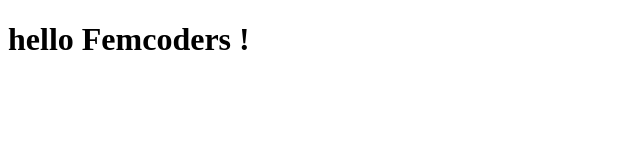
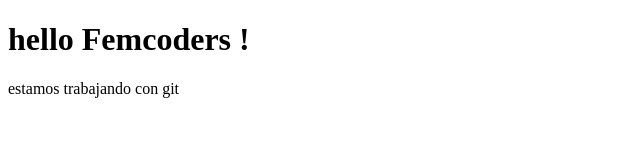
Before and after one commit to scorcuera/git-test, a plain HTML site: page index.html in a window 1280 px wide. Shown: the whole page, without its empty margins (0-640 px from the left). Drawn offline with Linux system fonts and the light colour scheme.

Commit message:
added a message to index.html

```diff
--- a/index.html
+++ b/index.html
@@ -8,5 +8,6 @@
 </head>
 <body>
     <h1>hello Femcoders !</h1>
+    <p>estamos trabajando con git</p>
 </body>
 </html>
```
